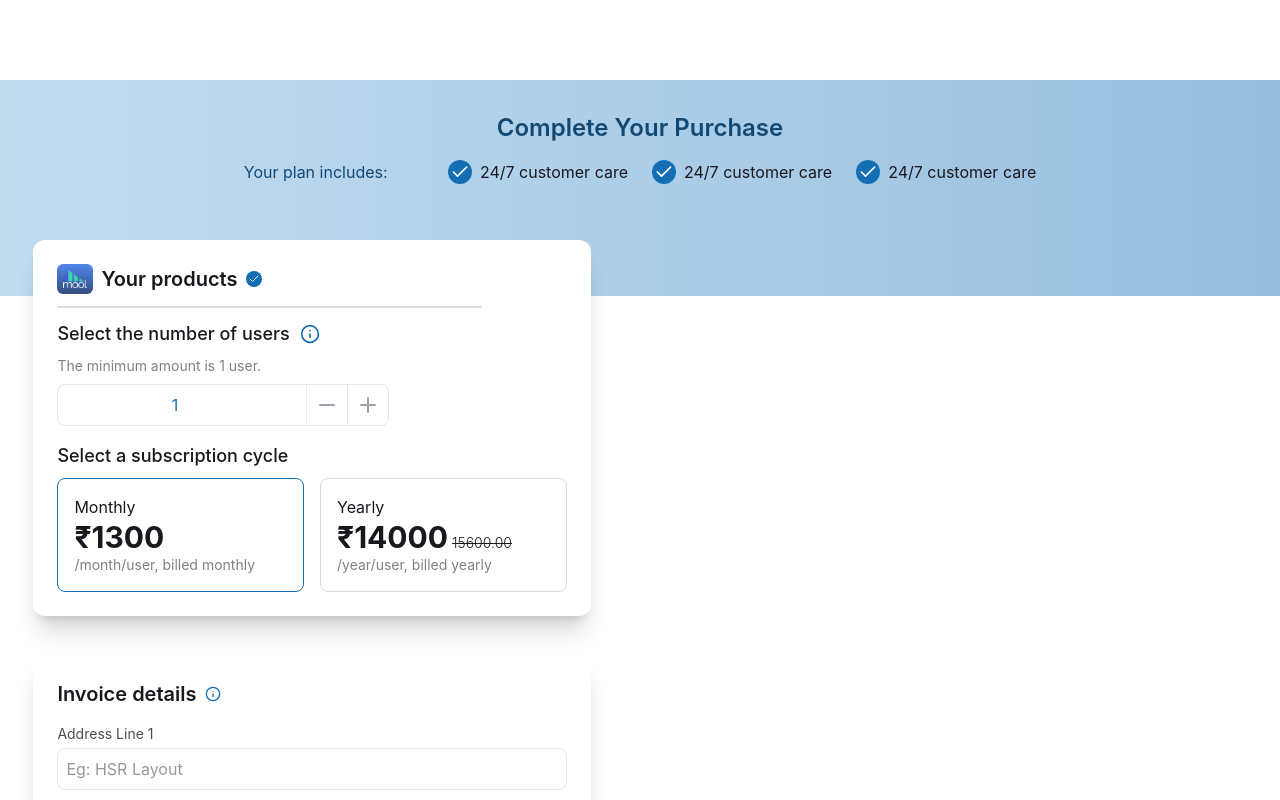
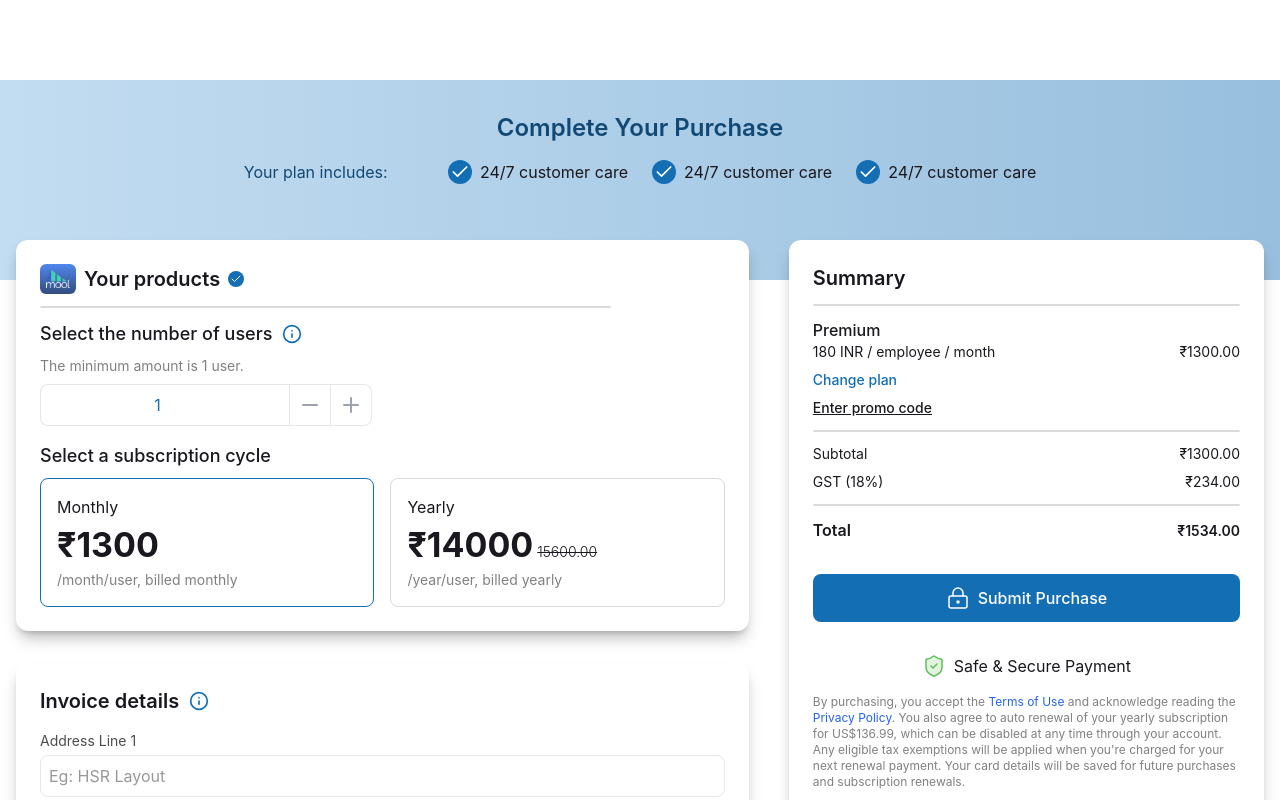
Before and after one commit to rd273001/subscription-purchase-page, a React (Vite) app: page / in a window 1280 px wide. Shown: the top 800 px of the page. Built offline with nearby package versions, Linux system fonts and the light colour scheme.

Commit message:
"Optimized components & Added Summary section, Refactor Card component, updated styles and layouts in various components, added common reusable components like Divider"

```diff
--- /dev/null
+++ b/src/commons/Divider.jsx
@@ -0,0 +1,13 @@
+import React from 'react';
+import { cn } from '@/lib/utils';
+
+const Divider = ( { className, ...props } ) => {
+  return (
+    <hr
+      className={ cn( 'border border-custom-gray-300 my-3 rounded-full', className ) }
+      { ...props }
+    />
+  );
+};
+
+export default Divider;
--- a/src/commons/card.jsx
+++ b/src/commons/card.jsx
@@ -1,11 +1,11 @@
 import React from 'react';
 import { cn } from '@/lib/utils';
 
-export const Card = React.forwardRef( ( { className, ...props }, ref ) => (
+const Card = ( { className, ...props } ) => (
   <div
-    ref={ ref }
-    className={ cn( 'bg-white rounded-xl shadow-black/15 shadow-xl p-6 ', className ) }
+    className={ cn( 'flex flex-col bg-white rounded-xl shadow-black/25 shadow-lg p-6 ', className ) }
     { ...props }
   />
-) );
-Card.displayName = 'Card';
+);
+
+export default Card;
--- a/src/components/Header.jsx
+++ b/src/components/Header.jsx
@@ -3,16 +3,16 @@ import { Check } from 'lucide-react';
 
 const Header = () => {
   return (
-    <div className='mt-20 pt-8 pb-20 bg-gradient-to-r from-[#86BAE380] to-[#3180BD80]'>
-      <div className='text-center mb-8'>
+    <div className='md:mt-20 mt-14 pt-8 md:pb-24 pb-20 bg-gradient-to-r from-[#86BAE380] to-[#3180BD80]'>
+      <div className='text-center'>
         <h1 className='text-2xl text-[#124974] font-semibold mb-4'>Complete Your Purchase</h1>
-        <div className='grid grid-cols-4 justify-self-center gap-6 text-custom-black'>
+        <div className='grid md:grid-cols-4 justify-self-center gap-6 text-custom-black'>
           <span className='text-[#124974] size-fit'>Your plan includes:</span>
           { Array( 3 ).fill( '24/7 customer care' ).map( ( feature, i ) => (
             <div key={ i } className='flex items-center gap-2'>
-              {/* <div className='rounded-full bg-custom-blue'> */}
-                <Check className='size-6 p-0.5 text-white bg-custom-blue rounded-full' />
-              {/* </div> */}
+              <div className='rounded-full bg-custom-blue'>
+                <Check className='size-6 p-0.5 text-white rounded-full' />
+              </div>
               <span className=''>{ feature }</span>
             </div>
           ) ) }
--- a/src/components/InvoiceDetails.jsx
+++ b/src/components/InvoiceDetails.jsx
@@ -1,15 +1,17 @@
 import { Info } from 'lucide-react';
 import React from 'react'
-import { Card } from '@/commons/Card';
+import Card from '@/commons/Card';
 
-const InvoiceDetails = ({ address, onAddressChange }) => {
+const InvoiceDetails = React.memo( ( { address, onAddressChange } ) => {
+  console.count( 'Invoice Card Rendered' );
 
   return (
     <Card>
       <div className='flex items-center gap-x-2 mb-4'>
         <h2 className='text-xl font-semibold'>Invoice details</h2>
-        <Info className='w-4 h-4 text-custom-blue' />
+        <Info className='text-custom-blue p-0.5' />
       </div>
+
       <div className='text-[#4D4D4D] space-y-4'>
         <div>
           <label className='block text-sm mb-1'>Address Line 1</label>
@@ -17,38 +19,41 @@ const InvoiceDetails = ({ address, onAddressChange }) => {
             type='text'
             placeholder='Eg: HSR Layout'
             className='w-full p-2 border rounded-lg outline-none focus:border-custom-blue placeholder:text-[#989898]'
-          value={address.line1}
-          onChange={(e) => onAddressChange({ ...address, line1: e.target.value })}
+            value={ address.line1 }
+            onChange={ ( e ) => onAddressChange( { ...address, line1: e.target.value } ) }
           />
         </div>
+
         <div>
           <label className='block text-sm mb-1'>Address Line 2 ( Landmark )</label>
           <input
             type='text'
             placeholder='Eg: near apollo'
             className='w-full p-2 border rounded-lg outline-none focus:border-custom-blue placeholder:text-[#989898]'
-          value={address.line2}
-          onChange={(e) => onAddressChange({ ...address, line2: e.target.value })}
+            value={ address.line2 }
+            onChange={ ( e ) => onAddressChange( { ...address, line2: e.target.value } ) }
           />
         </div>
+
         <div>
           <label className='block text-sm mb-1'>Pincode</label>
           <input
             type='text'
             placeholder='Eg: 5784'
             className='w-full p-2 border rounded-lg outline-none focus:border-custom-blue placeholder:text-[#989898]'
-          value={address.pincode}
-          onChange={(e) => onAddressChange({ ...address, pincode: e.target.value })}
+            value={ address.pincode }
+            onChange={ ( e ) => onAddressChange( { ...address, pincode: e.target.value } ) }
           />
         </div>
+
         <div>
           <label className='block text-sm mb-1'>Office working location</label>
           <select
-          className='w-full p-2 border outline-none focus:border-custom-blue rounded-lg text-[#989898]'
-          value={address.state}
-          onChange={(e) => onAddressChange({ ...address, state: e.target.value })}
+            className={ `w-full p-2 border outline-none focus:border-custom-blue rounded-lg ${ address.state ? 'text-custom-black' : 'text-[#989898]' }` }
+            value={ address.state }
+            onChange={ ( e ) => onAddressChange( { ...address, state: e.target.value } ) }
           >
-          <option disabled value=''>Select state</option>
+            <option value='' className='text-[#989898]'>Select state</option>
             <option value='KA' className='text-[#4D4D4D]'>Karnataka</option>
             <option value='TN' className='text-[#4D4D4D]'>Tamil Nadu</option>
             <option value='MH' className='text-[#4D4D4D]'>Maharashtra</option>
@@ -57,6 +62,6 @@ const InvoiceDetails = ({ address, onAddressChange }) => {
       </div>
     </Card>
   );
-};
+} );
 
 export default InvoiceDetails;
--- a/src/components/ProductSelection.jsx
+++ b/src/components/ProductSelection.jsx
@@ -1,8 +1,10 @@
 import React from 'react';
 import { Check, Info, Minus, Plus } from 'lucide-react';
-import { Card } from '@/commons/card';
+import Card from '@/commons/Card';
+import Divider from '@/commons/Divider';
 
 const ProductSelection = React.memo( ( { userCount, setUserCount, selectedCycle, setSelectedCycle, cyclePrices, actualTotalPrice } ) => {
+  console.count( 'Product Card Rendered' );
 
   return (
     <Card>
@@ -11,7 +13,9 @@ const ProductSelection = React.memo( ( { userCount, setUserCount, selectedCycle,
         <h2 className='text-xl font-semibold'>Your products</h2>
         <Check className='text-white bg-custom-blue rounded-full p-0.5' size={ 16 } />
       </div>
-      <hr className='w-5/6 border border-custom-gray-300 my-3 rounded-full' />
+
+      <Divider className='w-5/6' />
+
       <div className='mb-4'>
         <div className='flex items-center mb-2 gap-x-2'>
           <label className='text-lg font-medium'>Select the number of users</label>
@@ -39,6 +43,7 @@ const ProductSelection = React.memo( ( { userCount, setUserCount, selectedCycle,
           </button>
         </div>
       </div>
+
       <div>
         <label className='text-lg font-medium block mb-2'>Select a subscription cycle</label>
         <div className='grid grid-cols-2 gap-4'>
@@ -46,15 +51,15 @@ const ProductSelection = React.memo( ( { userCount, setUserCount, selectedCycle,
             <button
               key={ cycle }
               onClick={ () => setSelectedCycle( cycle ) }
-              className={ `flex flex-col border rounded-lg p-4 pr-12 ${ cycle === selectedCycle ? 'border-custom-blue' : 'border-custom-gray-300' }` }
+              className={ `flex flex-col border rounded-lg p-4 ${ cycle === selectedCycle ? 'border-custom-blue' : 'border-custom-gray-300' }` }
             >
               <p>{ cycle }</p>
-              { cycle === 'Monthly' && <p className='text-3xl font-bold'>{ `₹${ cyclePrices[cycle] }` }</p> }
-              { cycle === 'Yearly' && <p className='text-3xl font-bold'>
+              { cycle === 'Monthly' && <p className='text-[clamp(1.75rem,4.5vw,2.125rem)] font-bold'>{ `₹${ cyclePrices[cycle] }` }</p> }
+              { cycle === 'Yearly' && <p className='text-[clamp(1.75rem,4.5vw,2.125rem)] font-bold'>
                 { `₹${ cyclePrices[cycle] }` }<span className='ml-1 text-sm font-light line-through'>{ actualTotalPrice }</span>
               </p>
               }
-              <p className='text-sm text-custom-gray-500'>{ `${ cycle === 'Monthly' ? '/month' : '/year' }/user, billed ${ String( cycle ).toLowerCase() }` }</p>
+              <p className='text-sm text-custom-gray-500 text-left'>{ `${ cycle === 'Monthly' ? '/month' : '/year' }/user, billed ${ String( cycle ).toLowerCase() }` }</p>
             </button>
           ) ) }
         </div>
--- a/src/components/Summary.jsx
+++ b/src/components/Summary.jsx
@@ -0,0 +1,77 @@
+import React from 'react';
+import Card from '@/commons/Card';
+import Divider from '@/commons/Divider';
+import { ShieldCheck, LockKeyhole } from 'lucide-react';
+
+const Summary = React.memo( ( { subtotal, gst, total } ) => {
+  console.count( 'Summary Card Rendered' );
+
+  return (
+    <Card className='h-fit justify-center lg:col-span-2'>
+      <h2 className='text-xl font-semibold'>Summary</h2>
+
+      <Divider />
+
+      <div className='flex flex-col gap-2'>
+        <div className='flex justify-between items-end text-sm'>
+          <div className='flex flex-col'>
+            <p className='font-medium text-base'>Premium</p>
+            <p>180 INR / employee / month</p>
+          </div>
+          <p>₹{ subtotal }</p>
+        </div>
+        <button className='text-custom-blue font-medium text-sm self-start'>Change plan</button>
+        <button className='font-medium text-sm underline self-start'>Enter promo code</button>
+      </div>
+
+      <Divider />
+
+      <div className='flex flex-col gap-2 text-sm'>
+        <div className='flex justify-between'>
+          <span>Subtotal</span>
+          <span>₹{ subtotal }</span>
+        </div>
+        <div className='flex justify-between'>
+          <span>GST (18%)</span>
+          <span>₹{ gst }</span>
+        </div>
+      </div>
+
+      <Divider />
+
+      <div className='flex justify-between items-baseline font-semibold'>
+        <span>Total</span>
+        <span className='text-sm'>₹{ total }</span>
+      </div>
+
+      <button className='bg-custom-blue text-white font-medium py-3 rounded-lg flex items-center justify-center gap-2 my-8'>
+        <LockKeyhole className='text-white' strokeWidth={ 1.5 } />
+        Submit Purchase
+      </button>
+
+      {/* Safe & Secure */ }
+      <div className='flex items-center justify-center gap-2 mb-4'>
+        <ShieldCheck className='text-[#60BC57]' fill='#E2F4DF' strokeWidth={ 1.5 } />
+        Safe & Secure Payment
+      </div>
+
+      {/* Terms */ }
+      <p className='text-xs text-custom-gray-500'>
+        By purchasing, you accept the{ ' ' }
+        <a href='#' className='text-blue-600'>
+          Terms of Use
+        </a>{ ' ' }
+        and acknowledge reading the{ ' ' }
+        <a href='#' className='text-blue-600'>
+          Privacy Policy
+        </a>
+        . You also agree to auto renewal of your yearly subscription for US$136.99, which
+        can be disabled at any time through your account. Any eligible tax exemptions will
+        be applied when you're charged for your next renewal payment. Your card details
+        will be saved for future purchases and subscription renewals.
+      </p>
+    </Card>
+  );
+} );
+
+export default Summary;
--- a/src/main.jsx
+++ b/src/main.jsx
@@ -4,7 +4,7 @@ import './global.css'
 import App from './App.jsx'
 
 createRoot(document.getElementById('root')).render(
-  <StrictMode>
+  // <StrictMode>
     <App />
-  </StrictMode>,
+  // </StrictMode>,
 )
--- a/src/pages/SubscriptionPurchase.jsx
+++ b/src/pages/SubscriptionPurchase.jsx
@@ -1,7 +1,8 @@
-import React, { useState } from 'react'
+import React, { useCallback, useMemo, useState } from 'react'
 import Header from '@/components/Header.jsx';
 import ProductSelection from '@/components/ProductSelection';
 import InvoiceDetails from '@/components/InvoiceDetails';
+import Summary from '@/components/Summary';
 
 const SubscriptionPurchase = () => {
   const [userCount, setUserCount] = useState( 1 );
@@ -12,19 +13,26 @@ const SubscriptionPurchase = () => {
     pincode: '',
     state: '',
   } );
-
-  const cyclePrices = {
+  const [cyclePrices, setCyclePrices] = useState( {
     'Monthly': 1300,
     'Yearly': 14000,
-  };
-  const totalPrice = ( count, cycle ) => ( count * cyclePrices[cycle] ).toFixed( 2 );
+  } );  // Here dummy data, but data will be fetched from an api in real-time
+
+  const totalPrice = ( userCount * cyclePrices[selectedCycle] ).toFixed( 2 );
   const actualTotalPrice = ( cyclePrices['Monthly'] * 12 ).toFixed( 2 );
+  const gstAmount = ( 0.18 * totalPrice ).toFixed( 2 );
+  const totalPriceWithGst = ( Number( totalPrice ) + Number( gstAmount ) ).toFixed( 2 );
+
+  // const handleUserCount = useCallback( ( count ) => {
+  //   setUserCount( prev => count );
+  // }, [userCount] );
 
   return (
     <div className='flex flex-col min-h-screen bg-white'>
       <Header />
-      <div className='-mt-14 grid lg:grid-cols-2 justify-items-center gap-8 mb-40'>
-        <div className='flex flex-col gap-y-10'>
+
+      <div className='-mt-14 grid lg:grid-cols-5 w-full max-w-screen-xl mx-auto p-4 pb-0 gap-x-10 gap-y-8 mb-40'>
+        <div className='flex flex-col gap-y-8 w-full lg:col-span-3'>
           <ProductSelection
             userCount={ userCount }
             setUserCount={ setUserCount }
@@ -34,10 +42,14 @@ const SubscriptionPurchase = () => {
             actualTotalPrice={ actualTotalPrice }
           />
 
-          <InvoiceDetails address={ address } setAddress={ setAddress } />
+          <InvoiceDetails address={ address } onAddressChange={ setAddress } />
         </div>
 
-        {/* <Summary /> */ }
+        <Summary
+          subtotal={ totalPrice }
+          gst={ gstAmount }
+          total={ totalPriceWithGst }
+        />
       </div>
     </div>
   );
```
Lines whose indentation alone changed are shown as unchanged.
